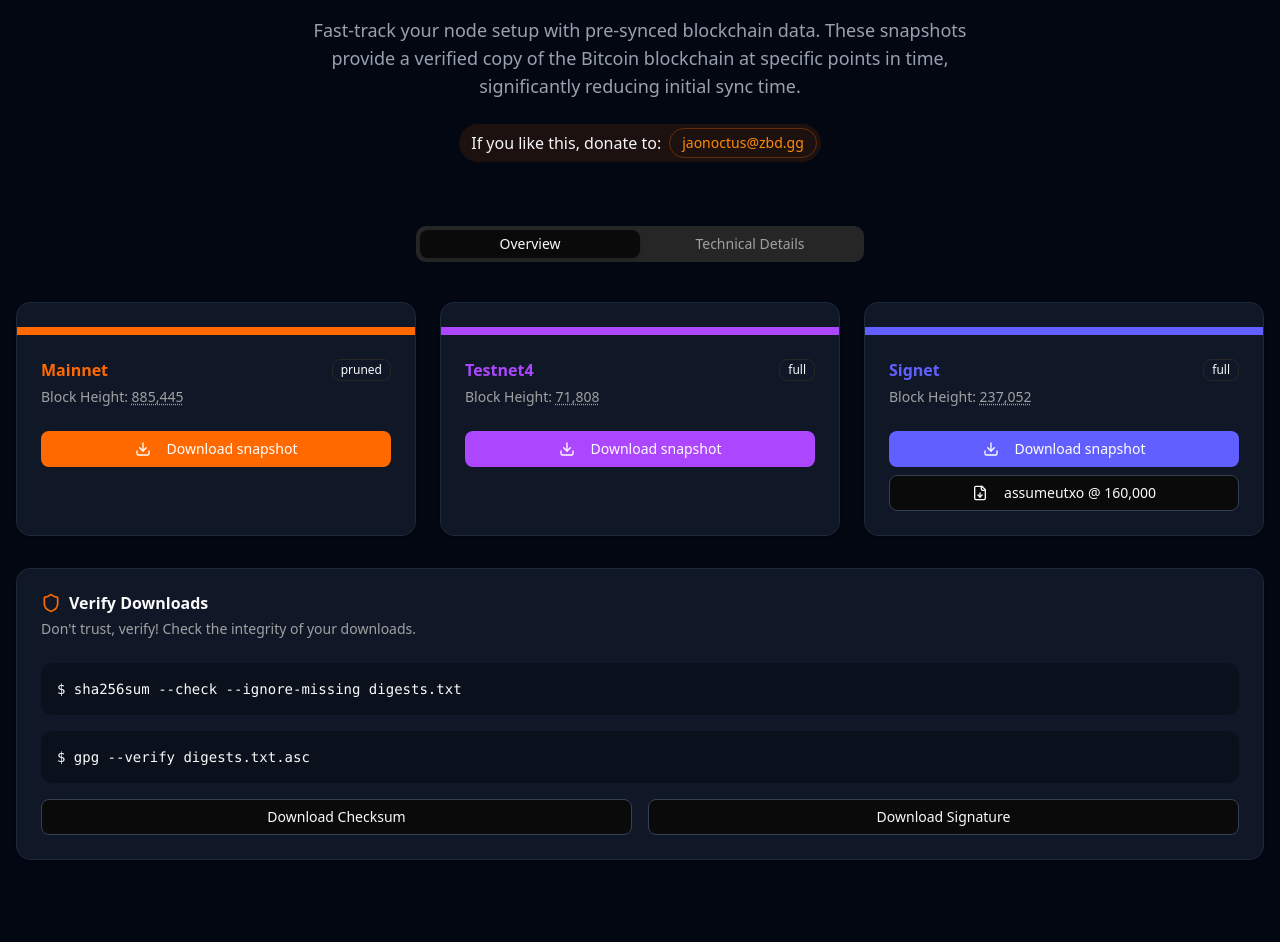
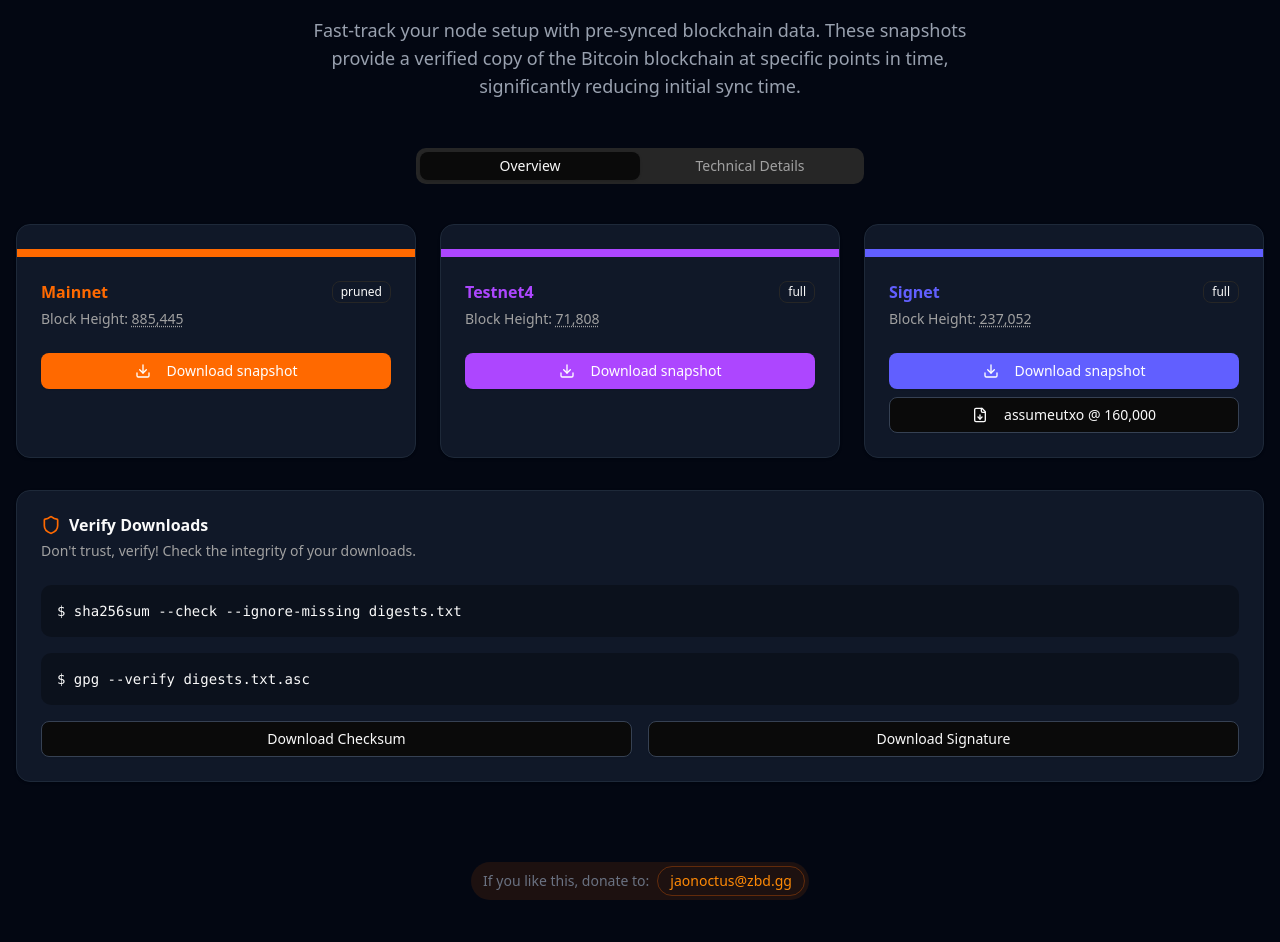
Before and after one commit to jaonoctus/bitcoin-snapshots-react, a Next.js app: page / in a window 1280 px wide. Shown: the part 120-1062 px from the top of the page. Built offline with nearby package versions, Linux system fonts and the light colour scheme.

Commit message:
move the donation button to the footer

```diff
--- a/app/page.tsx
+++ b/app/page.tsx
@@ -147,15 +147,6 @@ export default function BitcoinSnapshotsRedesign() {
               Fast-track your node setup with pre-synced blockchain data. These snapshots provide a verified copy of the
               Bitcoin blockchain at specific points in time, significantly reducing initial sync time.
             </p>
-            <a href="https://zbd.gg/jaonoctus" target="_blank" className="inline-flex items-center justify-center p-1 bg-orange-500/10 rounded-full mb-4">
-              <span className="px-2">If you like this, donate to:</span>
-              <Badge
-                  variant="outline"
-                  className="border-orange-500/30 text-orange-400 px-3 py-1 rounded-full text-sm font-medium"
-              >
-                jaonoctus@zbd.gg
-              </Badge>
-            </a>
           </div>
 
           <Tabs defaultValue="overview" className="w-full" onValueChange={setActiveTab}>
@@ -397,6 +388,16 @@ export default function BitcoinSnapshotsRedesign() {
           </Tabs>
 
           <footer className="mt-20 text-center text-gray-500 text-sm">
+            <a href="https://zbd.gg/jaonoctus" target="_blank"
+               className="mb-20 inline-flex items-center justify-center p-1 bg-orange-500/10 rounded-full mb-4">
+              <span className="px-2">If you like this, donate to:</span>
+              <Badge
+                  variant="outline"
+                  className="border-orange-500/30 text-orange-400 px-3 py-1 rounded-full text-sm font-medium"
+              >
+                jaonoctus@zbd.gg
+              </Badge>
+            </a>
             <p>
               This project is maintained by{" "}
               <a
@@ -405,7 +406,7 @@ export default function BitcoinSnapshotsRedesign() {
                   rel="noopener noreferrer"
                   className="font-bold text-orange-500 hover:text-orange-400 transition-colors"
               >
-              jaonoctus
+                jaonoctus
               </a>
             </p>
           </footer>
```
